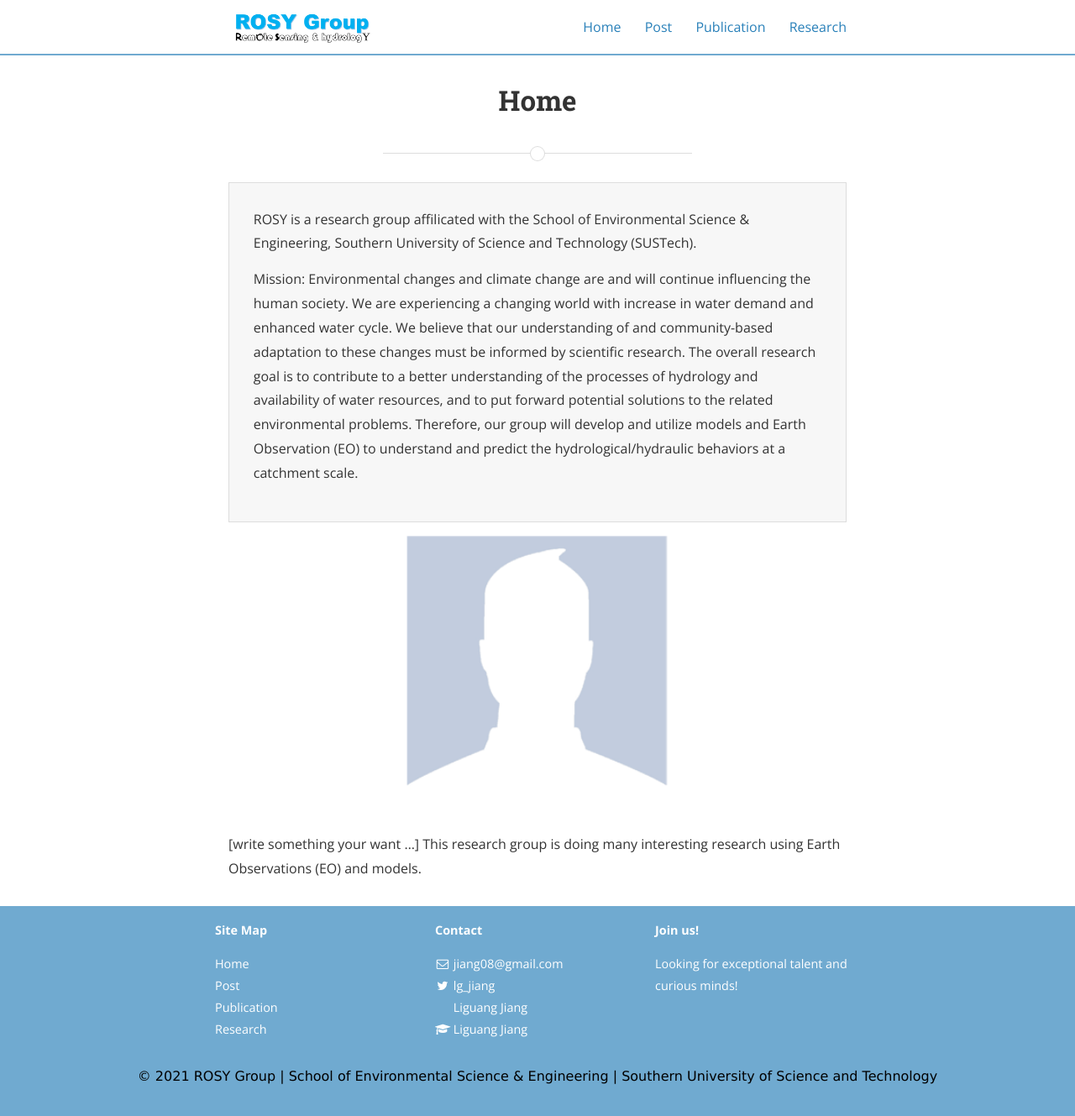
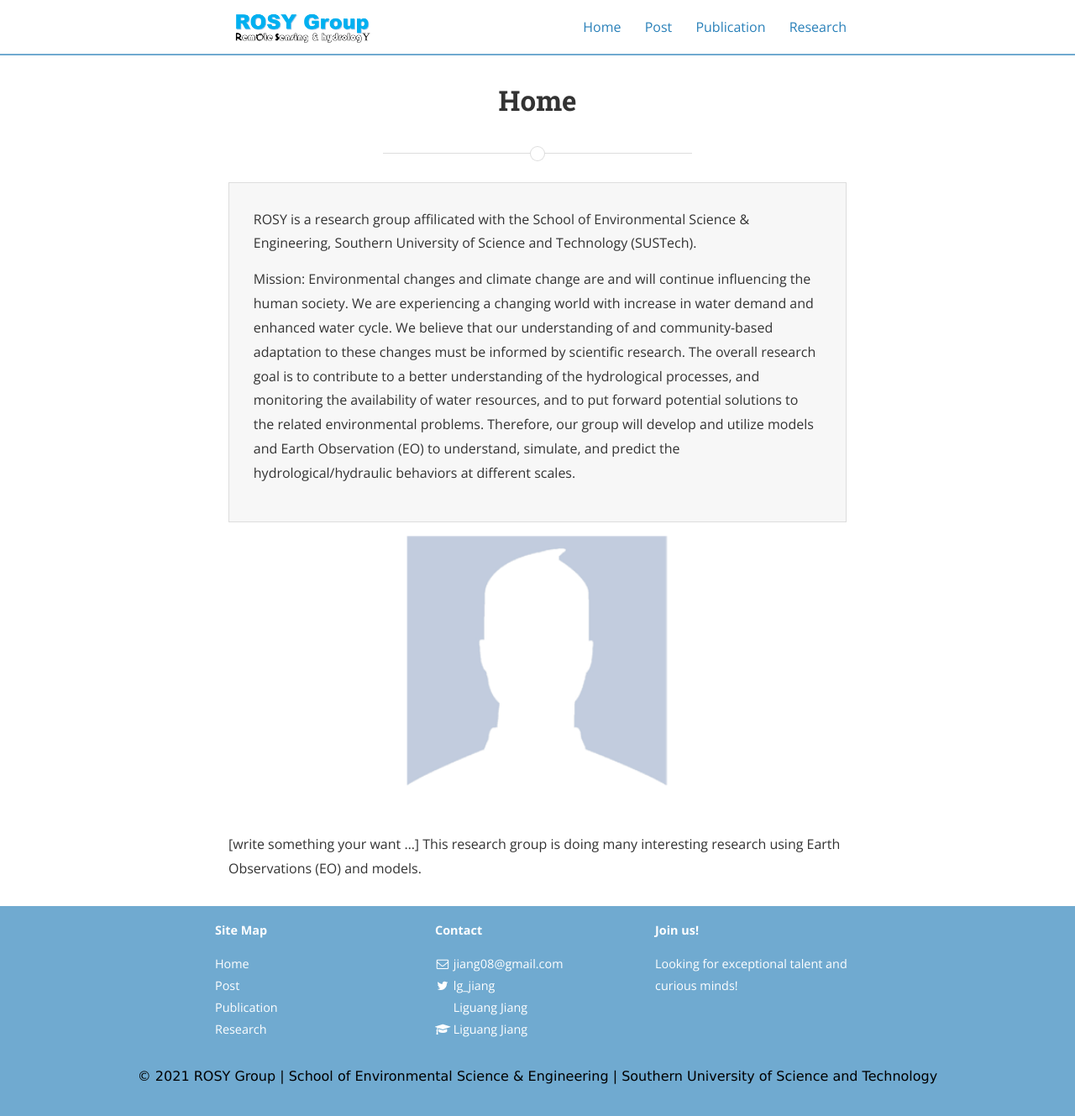
Before and after one commit to 12530/rshydro, a Jekyll site: the page built from home.md, in a window 1280 px wide and 1329 px high. Shown: the whole window at 84% size. Built offline with Jekyll 4.4.1, drawn with Linux system fonts in a browser that asks for light colours; nearby versions of some CDN libraries.

Commit message:
Update home.md

```diff
--- a/home.md
+++ b/home.md
@@ -6,7 +6,7 @@ main_nav: true
 ---
 <fieldset>
   <p>ROSY is a research group affilicated with the School of Environmental Science & Engineering, Southern University of Science and Technology (SUSTech).</p>
-  <p>Mission: Environmental changes and climate change are and will continue influencing the human society. We are experiencing a changing world with increase in water demand and enhanced water cycle. We believe that our understanding of and community-based adaptation to these changes must be informed by scientific research. The overall research goal is to contribute to a better understanding of the processes of hydrology and availability of water resources, and to put forward potential solutions to the related environmental problems. Therefore, our group will develop and utilize models and Earth Observation (EO) to understand and predict the hydrological/hydraulic behaviors at a catchment scale. </p>
+  <p>Mission: Environmental changes and climate change are and will continue influencing the human society. We are experiencing a changing world with increase in water demand and enhanced water cycle. We believe that our understanding of and community-based adaptation to these changes must be informed by scientific research. The overall research goal is to contribute to a better understanding of the hydrological processes, and monitoring the availability of water resources, and to put forward potential solutions to the related environmental problems. Therefore, our group will develop and utilize models and Earth Observation (EO) to understand, simulate, and predict the hydrological/hydraulic behaviors at different scales. </p>
 </fieldset>
 
 ![alt text]({{ site.baseurl }}/assets/profile-placeholder.gif "Profile Picture"){:.profile}
```
